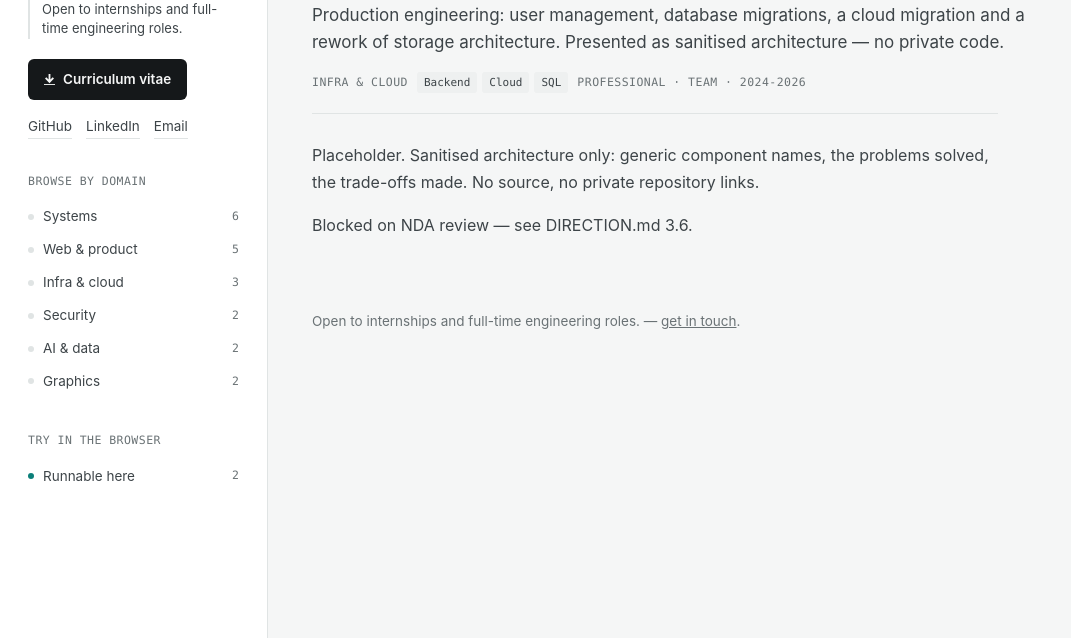
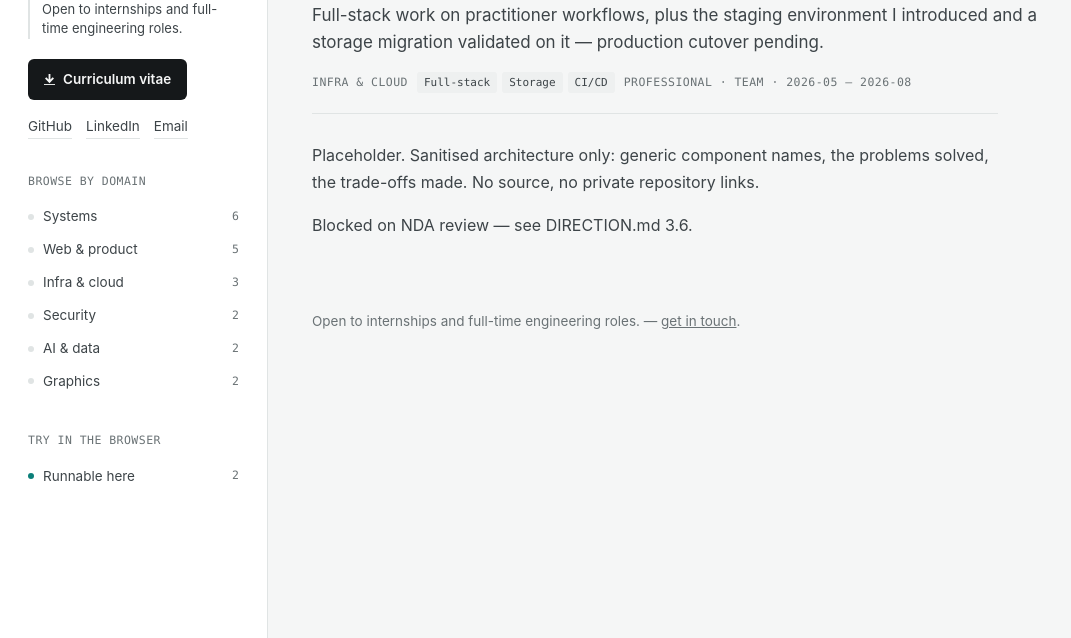
Before and after one commit to tomjoy75/portfolio, an Astro site: page /projects/professional-backend in a window 1280 px wide. Shown: the part 162-800 px from the top of the page, without its empty margins (0-1071 px from the left). Built offline with nearby package versions, Linux system fonts and the light colour scheme; Astro itself is replaced by a stand-in of ours.

Commit message:
docs(professional): correct project metadata
Three frontmatter fields, no prose change.

- summary no longer implies a completed cloud migration. The hosting research
  was never provisioned, and the storage migration is validated on staging with
  the production cutover still pending — the card now says so.
- period was 2024-2026; the work was a four-month internship, 2026-05 to
  2026-08.
- tech tags: Backend under-described the role, Cloud revived the migration
  implication, SQL was true but peripheral.

The case study itself stays a placeholder pending employer sign-off.

```diff
--- a/src/content/projects/professional-backend.mdx
+++ b/src/content/projects/professional-backend.mdx
@@ -1,11 +1,11 @@
 ---
 title: 'Professional backend work'
-summary: 'Production engineering: user management, database migrations, a cloud migration and a rework of storage architecture. Presented as sanitised architecture — no private code.'
+summary: 'Full-stack work on practitioner workflows, plus the staging environment I introduced and a storage migration validated on it — production cutover pending.'
 domain: infra
-tech: ['Backend', 'Cloud', 'SQL']
+tech: ['Full-stack', 'Storage', 'CI/CD']
 context: 'professional'
 team: team
-period: '2024-2026'
+period: '2026-05 – 2026-08'
 featured: true
 featuredOrder: 5
 demo:
```
